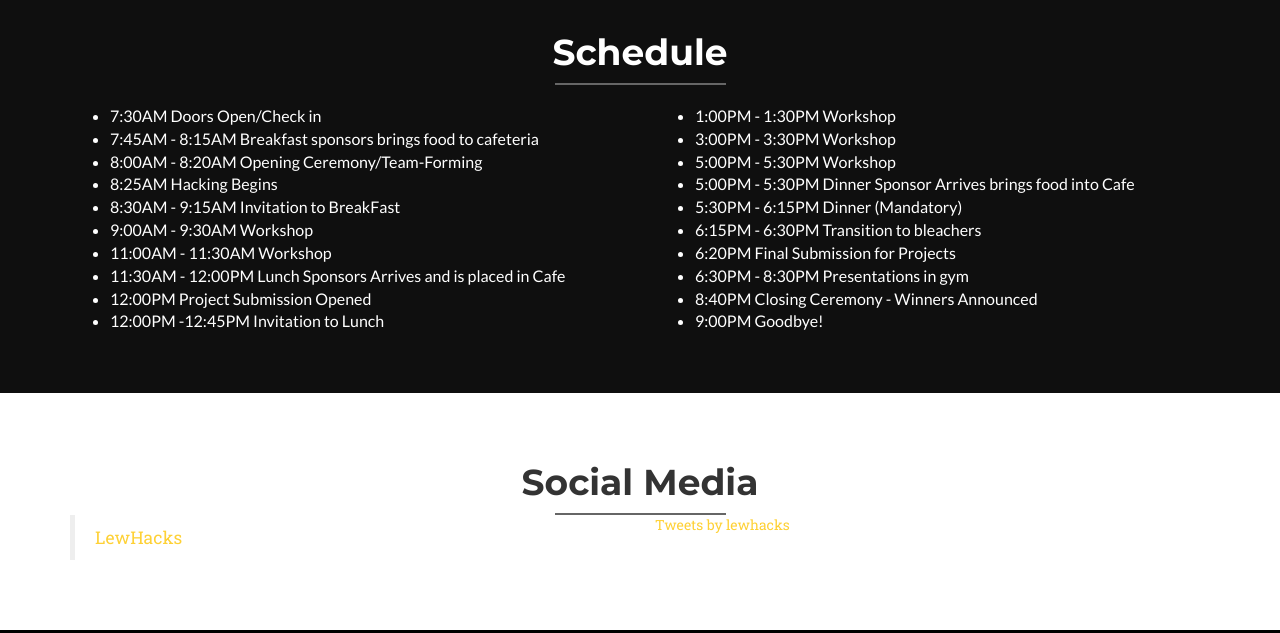
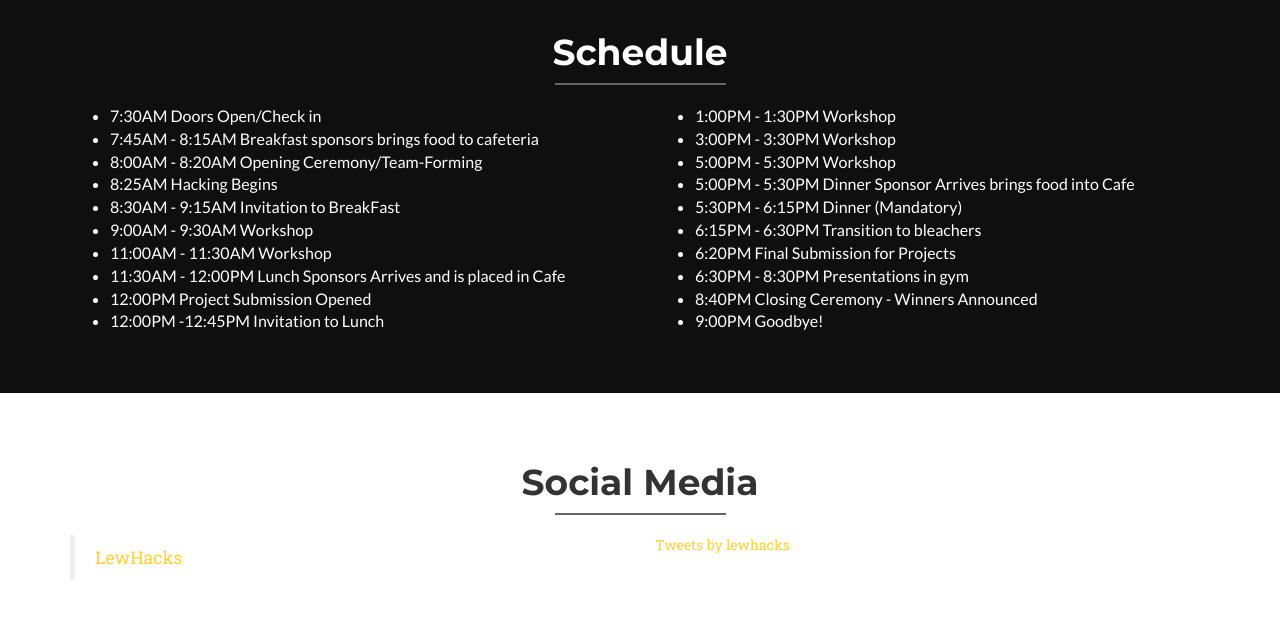
Before and after one commit to lewhacks/lewhacks.github.io, a website: page index1.html in a window 1280 px wide. Shown: the part 1812-2445 px from the top of the page. Drawn offline with nearby package versions, Linux system fonts and the light colour scheme; a web font is replaced by a local one.

Commit message:
Changed sm

```diff
--- a/index1.html
+++ b/index1.html
@@ -134,10 +134,12 @@
           </div>
           <div class="col-md-6">
             <!-- Facebook Integration -->
+            <br>
             <div class="fb-page" data-href="https://www.facebook.com/lewhacks" data-tabs="timeline" data-width="500" data-small-header="false" data-adapt-container-width="true" data-hide-cover="false" data-show-facepile="false"><blockquote cite="https://www.facebook.com/lewhacks" class="fb-xfbml-parse-ignore"><a href="https://www.facebook.com/lewhacks">LewHacks</a></blockquote></div>
           </div>
           <div class="col-md-6">
-            <a class="twitter-timeline" href="https://twitter.com/lewhacks">Tweets by lewhacks</a> <script async src="//platform.twitter.com/widgets.js" charset="utf-8"></script>
+            <br>
+            <div><a class="twitter-timeline" href="https://twitter.com/lewhacks">Tweets by lewhacks</a> <script async src="//platform.twitter.com/widgets.js" charset="utf-8"></script></div>
           </div>
         </div>
       </div>
```
